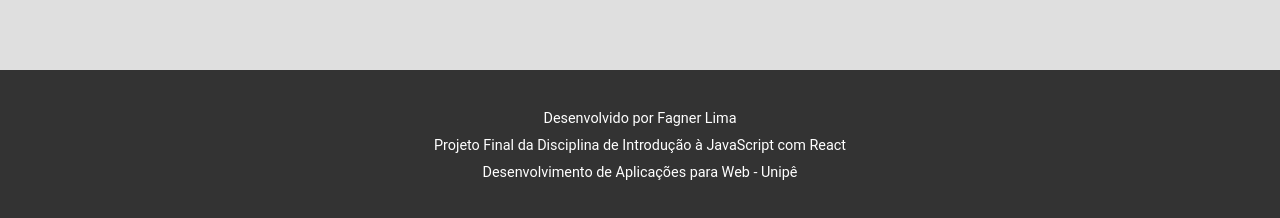
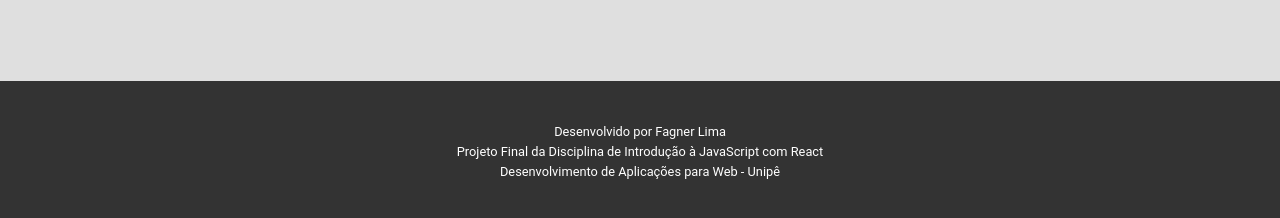
Before and after one commit to fagnerlima/punk-web-app, a React (Create React App) app: page /beers in a window 1280 px wide. Shown: the part 579-797 px from the top of the page. Built offline with nearby package versions, Linux system fonts and the light colour scheme; no server answers.

Commit message:
Implementa componente Container

```diff
--- a/src/App.css
+++ b/src/App.css
@@ -1,4 +1,5 @@
 .App {
   min-height: 100vh;
+  padding-bottom: 140px;
   position: relative;
 }
--- a/src/App.js
+++ b/src/App.js
@@ -4,13 +4,14 @@ import './App.css';
 import Routes from './routes';
 import Header from './components/Header';
 import Footer from './components/Footer';
+import Container from './components/Container';
 
 const App = () => (
   <div className="App">
     <Header />
-    <div className="container">
+    <Container>
       <Routes />
-    </div>
+    </Container>
     <Footer />
   </div>
 );
--- /dev/null
+++ b/src/components/Container/index.js
@@ -0,0 +1,11 @@
+import React from 'react';
+
+import './styles.css';
+
+const Container = ({ children }) => (
+  <div className="container">
+    {children}
+  </div>
+);
+
+export default Container;
--- /dev/null
+++ b/src/components/Container/styles.css
@@ -0,0 +1,11 @@
+.container {
+  background-color: #fff;
+  margin: 0 auto;
+  padding: 20px;
+}
+
+@media (min-width: 840px) {
+  .container {
+    max-width: 800px;
+  }
+}
--- a/src/components/Footer/styles.css
+++ b/src/components/Footer/styles.css
@@ -1,8 +1,13 @@
 #main-footer {
+  align-items: center;
   background-color: #333;
   bottom: 0;
   color: #fff;
-  font-size: .9em;
+  display: flex;
+  flex-direction: column;
+  font-size: .8em;
+  height: 140px;
+  justify-content: center;
   padding: 40px 20px;
   position: absolute;
   text-align: center;
@@ -10,7 +15,7 @@
 }
 
 #main-footer p {
-  margin: 0 0 10px;
+  margin: 0 0 5px;
 }
 
 #main-footer p:last-of-type {
--- a/src/index.css
+++ b/src/index.css
@@ -13,17 +13,3 @@ body {
 
 /* Text */
 .text-center { text-align: center }
-
-/* Container */
-
-.container {
-  background-color: #fff;
-  margin: 0 auto;
-  padding: 20px;
-}
-
-@media (min-width: 840px) {
-  .container {
-    max-width: 800px;
-  }
-}
```
